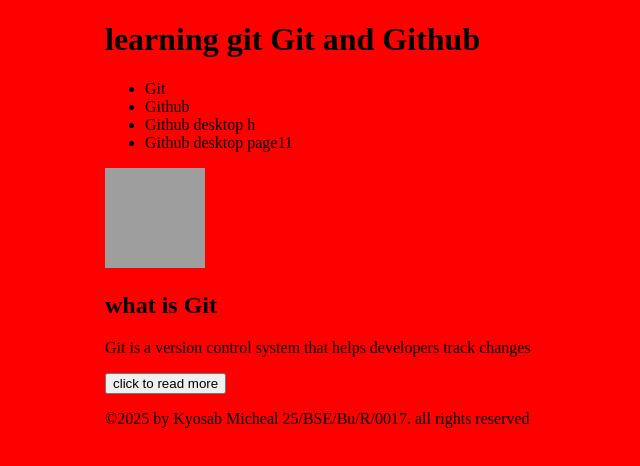
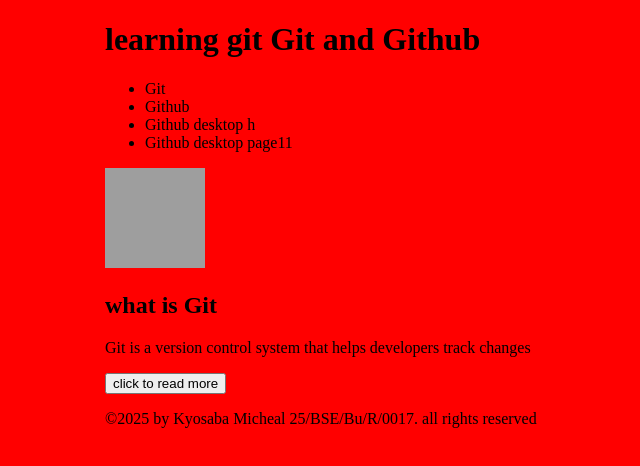
Before and after one commit to johanakipleting/web-class-oct-6, a plain HTML site: page index.html in a window 1280 px wide. Shown: the full height of the page, 279-919 px from the left. Drawn offline with Linux system fonts and the light colour scheme; grey boxes are pictures that could not be loaded.

Commit message:
Update index.html

```diff
--- a/index.html
+++ b/index.html
@@ -29,7 +29,7 @@
         </section>
     </main>
     <footer><p>
-        &copy;2025 by Kyosab Micheal 25/BSE/Bu/R/0017. all rights reserved
+        &copy;2025 by Kyosaba Micheal 25/BSE/Bu/R/0017. all rights reserved
     </p></footer>
 </body>
 </html>
```
